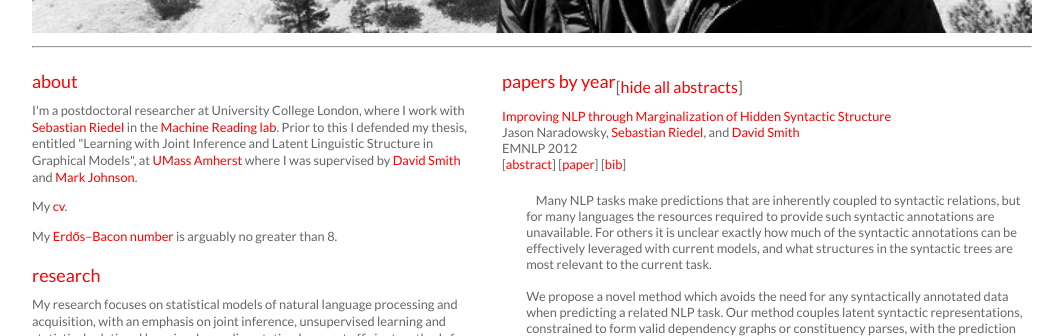
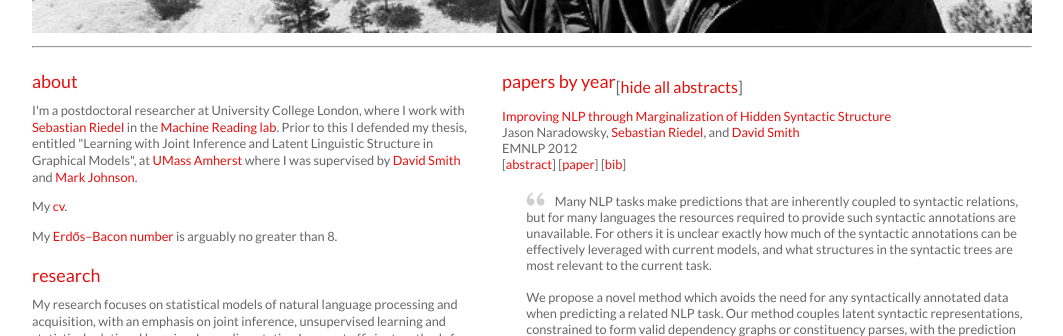
Before and after one commit to narad/narad.github.io, a plain HTML site: page index.html in a window 1280 px wide. Both pictures are taken after a click on the link "show all abstracts". Shown: the part 439-775 px from the top of the page, without its empty margins (108-1171 px from the left). Drawn offline with Linux system fonts and the light colour scheme.

```diff
--- a/css/style.css
+++ b/css/style.css
@@ -73,18 +73,18 @@
 
 blockquote:before {
 	display: marker;
-	content: url("_images/left_quote_light.png");
+	content: url("../images/left_quote_light.png");
 	padding-right: 7px;
 }
 
 
 blockquote:after {
 	display: marker;
-	content: url("_images/right_quote_light.png"); padding-left: 5px;
+	content: url("../images/right_quote_light.png"); padding-left: 5px;
 }
 
 a {
-color: #F00;
+color: #E3110F;
 text-decoration: none;
 }
 
```
